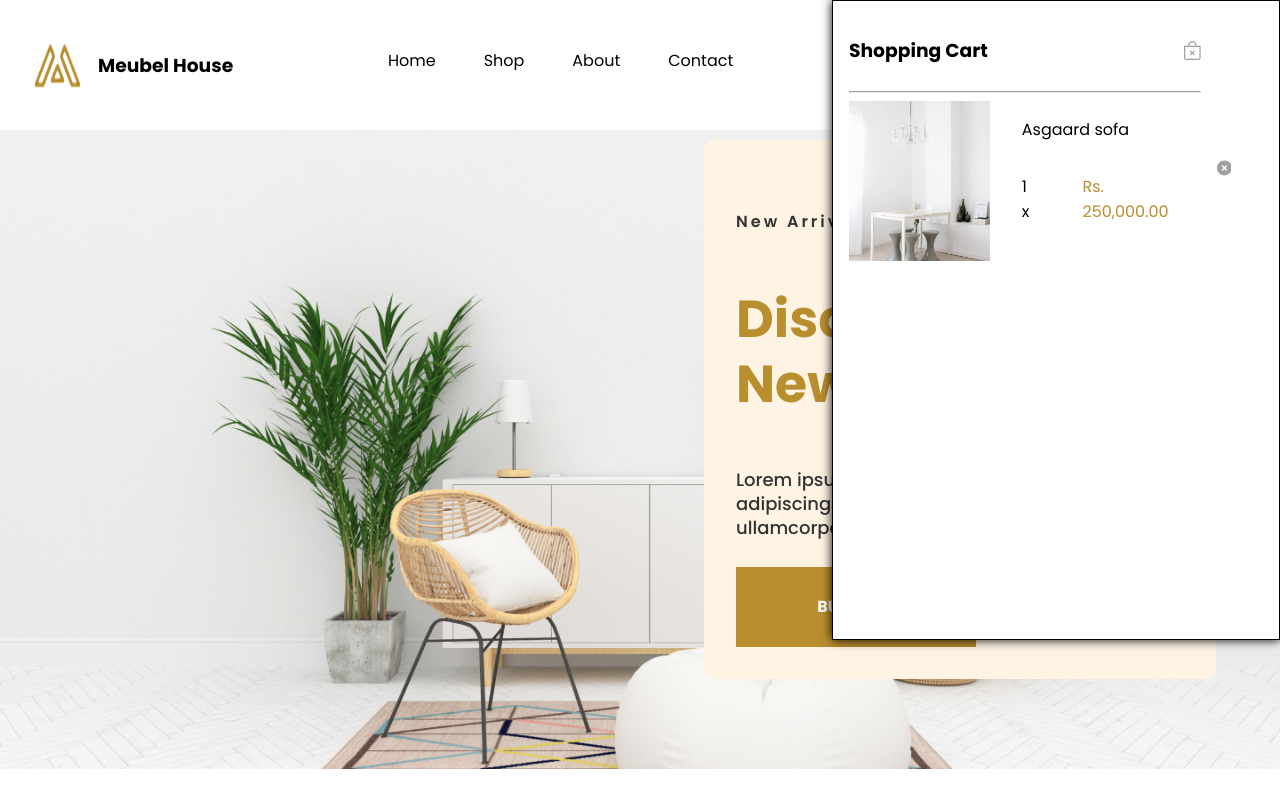
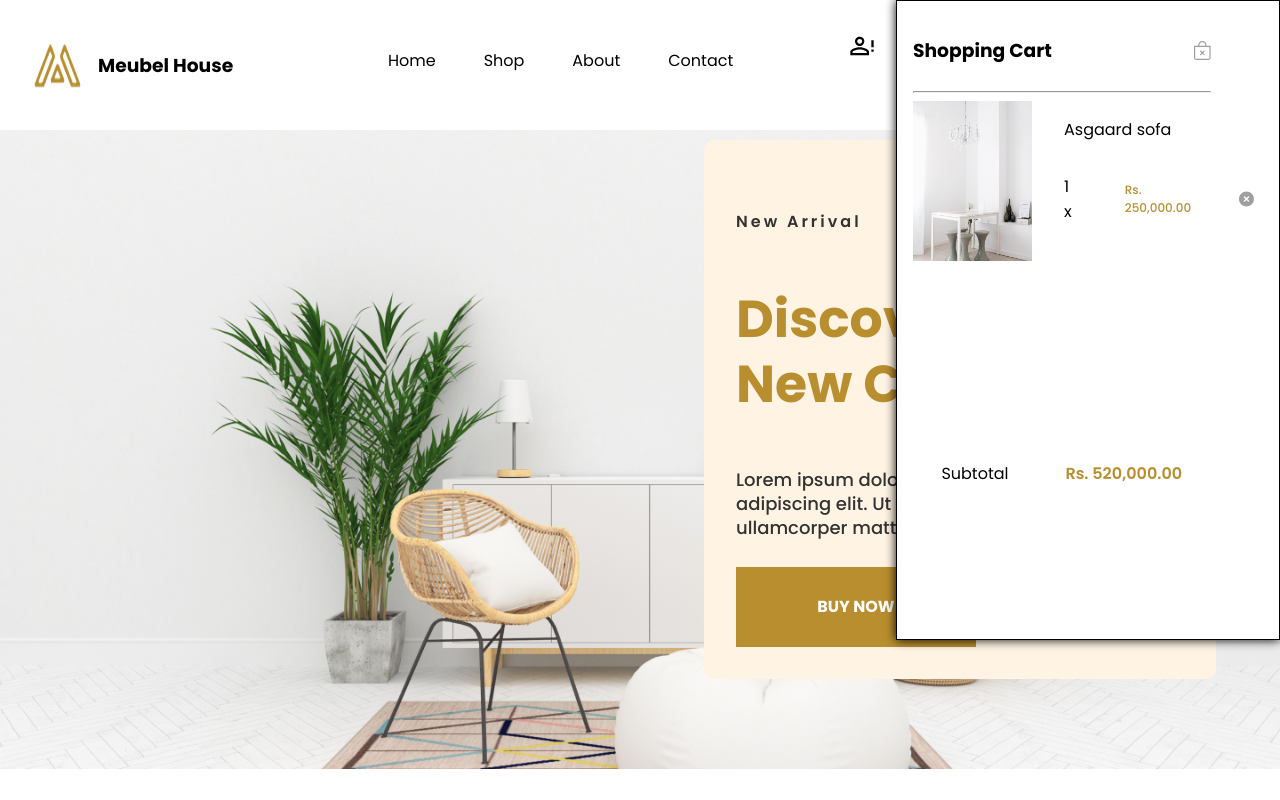
Before and after one commit to Casandrabenpor/Meubel-House-E-commerce, a React (Create React App) app: page /#/ in a window 1280 px wide. Shown: the top 800 px of the page. Built offline with nearby package versions, Linux system fonts and the light colour scheme.

Commit message:
shopping text total

```diff
--- a/src/components/homeComponents/aside.tsx
+++ b/src/components/homeComponents/aside.tsx
@@ -6,6 +6,8 @@ import {
   Shopping,
   ShoppingText,
   TextContainer,
+  TextTotal,
+  Total,
 } from '../../styled/homeStyled/navStyled';
 import { useTypedDispatch, useTypedSelector } from '../../app/store';
 import { toggle } from '../../features/sideBarSlice';
@@ -72,6 +74,10 @@ export const AsideCart = () => {
             </TextContainer>
           </ShoppingText>
         </Shopping>
+        <TextTotal>
+          <p>Subtotal</p>
+          <Total>Rs. 520,000.00</Total>
+        </TextTotal>
       </Content>
     </Aside>
   ) : (
--- a/src/styled/homeStyled/navStyled.tsx
+++ b/src/styled/homeStyled/navStyled.tsx
@@ -46,7 +46,7 @@ export const Aside = styled.aside`
   box-shadow: 0 0 10px rgba(0, 0, 0, 1.2);
   background: ${colors.white};
   height: 80vh;
-  width: 35%;
+  width: 30%;
   border: 1px solid black;
   top: 0;
   right: 0;
@@ -77,6 +77,7 @@ export const Shopping = styled.div`
 export const ShoppingText = styled.div`
   display: flex;
   flex-direction: column;
+
   p {
     color: ${colors.black};
     font-family: Poppins;
@@ -88,10 +89,31 @@ export const ShoppingText = styled.div`
 
   p.yellow-text {
     color: ${colors.yellow};
+    font-family: Poppins;
+    font-size: 12px;
+    font-style: normal;
+    font-weight: 500;
+    line-height: normal;
   }
 `;
 export const TextContainer = styled.div`
   display: flex;
   flex-direction: row;
   gap: 3em;
+  align-items: center;
 `;
+export const TextTotal = styled.div`
+  display: flex;
+  flex-direction: row;
+  justify-content: space-around;
+  margin-top: 60%;
+  align-items: center;
+`;
+export const Total = styled.h4`
+  color: ${colors.yellow};
+  font-family: Poppins;
+  font-size: 16px;
+  font-style: normal;
+  font-weight: 600;
+  line-height: normal;
+`;
```
